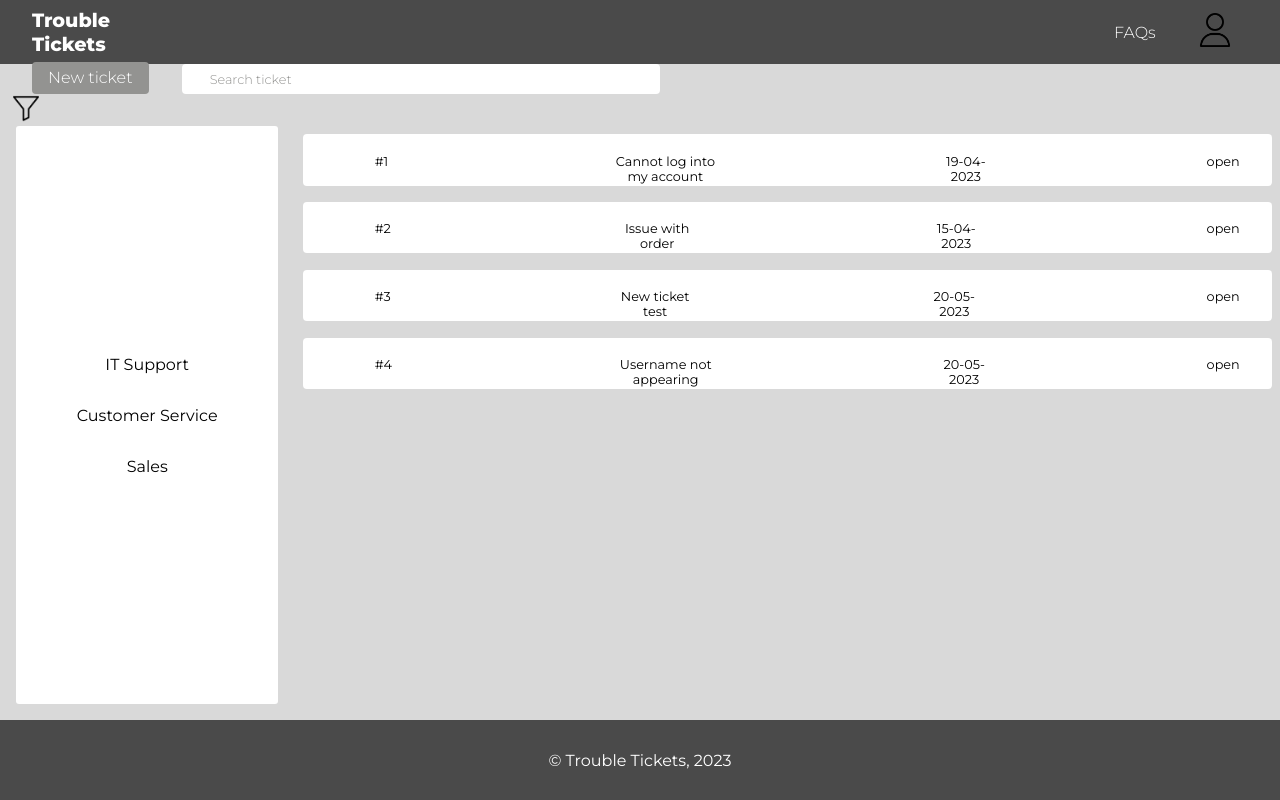
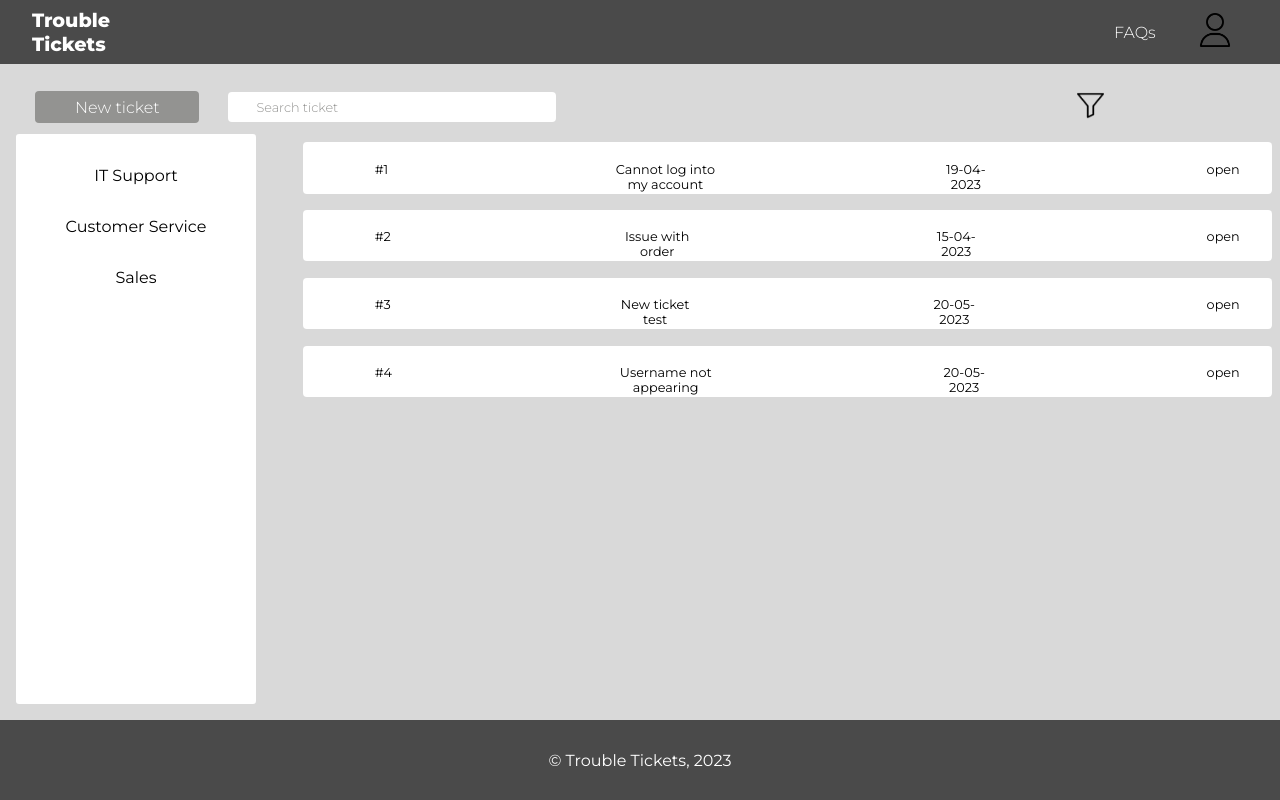
Before and after one commit to coutinho21/ltw_proj, a PHP site: page /pages/ in a window 1280 px wide. Run offline with PHP 8.4, Linux system fonts and the light colour scheme; the visitor is signed in with stand-in values (Sample User, id 1); data comes from the database, SQL or seed files in the repository.

Commit message:
Small css changes

```diff
--- a/css/homepage_client_style.css
+++ b/css/homepage_client_style.css
@@ -98,9 +98,10 @@
 /* End of navbar */
 /* Start of add new ticket and search bar */
 
-.add-and-search {
+#add-and-search {
     display: grid;
-    grid-template-columns: 1fr 4fr;
+    grid-template-columns: 1fr 4fr 1fr;
+    grid-template-rows: auto;
     margin: 0;
     margin-top: 1.5em;
     margin-bottom: .5em;
@@ -111,6 +112,7 @@
 
 #add-and-search>a {
     /* New ticket*/
+    grid-column: 1 / 2;
     color: #FFFFFF;
     background-color: #939391;
     font-size: 1em;
@@ -129,6 +131,7 @@
 
 #add-and-search>input {
     /* search ticket */
+    grid-column: 2 / 3;
     font-size: .8em;
     font-weight: lighter;
     width: 35%;
@@ -143,6 +146,10 @@
     padding: 1em;
     color: #939391;
     text-align: start;
+}
+
+#add-and-search>#filters-div {
+    grid-column: 3 / -1 ;
 }
 
 /* End of add new ticket and search bar */
@@ -381,7 +388,7 @@
     grid-template-columns: 1fr 4fr;
 }
 
-.departments {
+.filter {
     grid-column: 1 / 2;
     display: flex;
     flex-direction: column;
@@ -399,7 +406,6 @@
     flex-direction: column;
     text-align: center;
     text-justify: center;
-    justify-content: center;
     margin: 0 0 0 1em;
     padding: 1em;
 }
```
